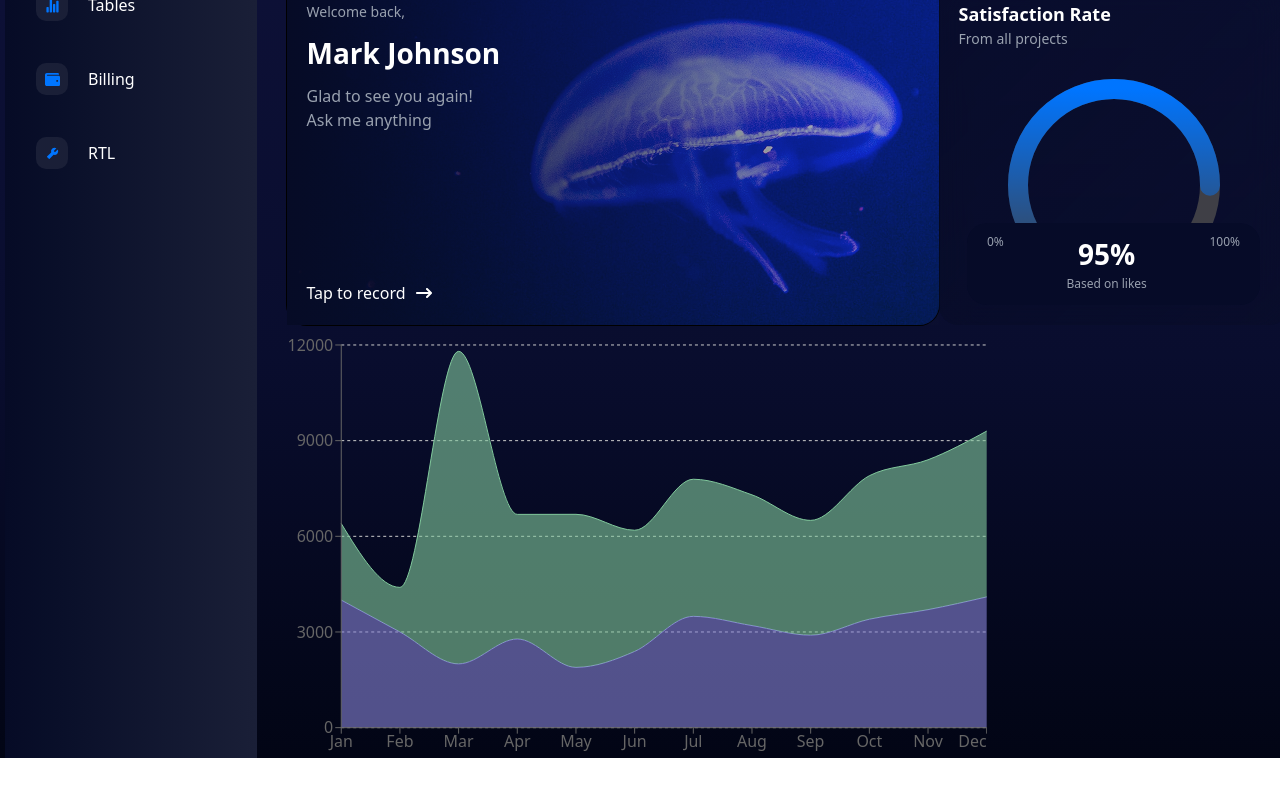
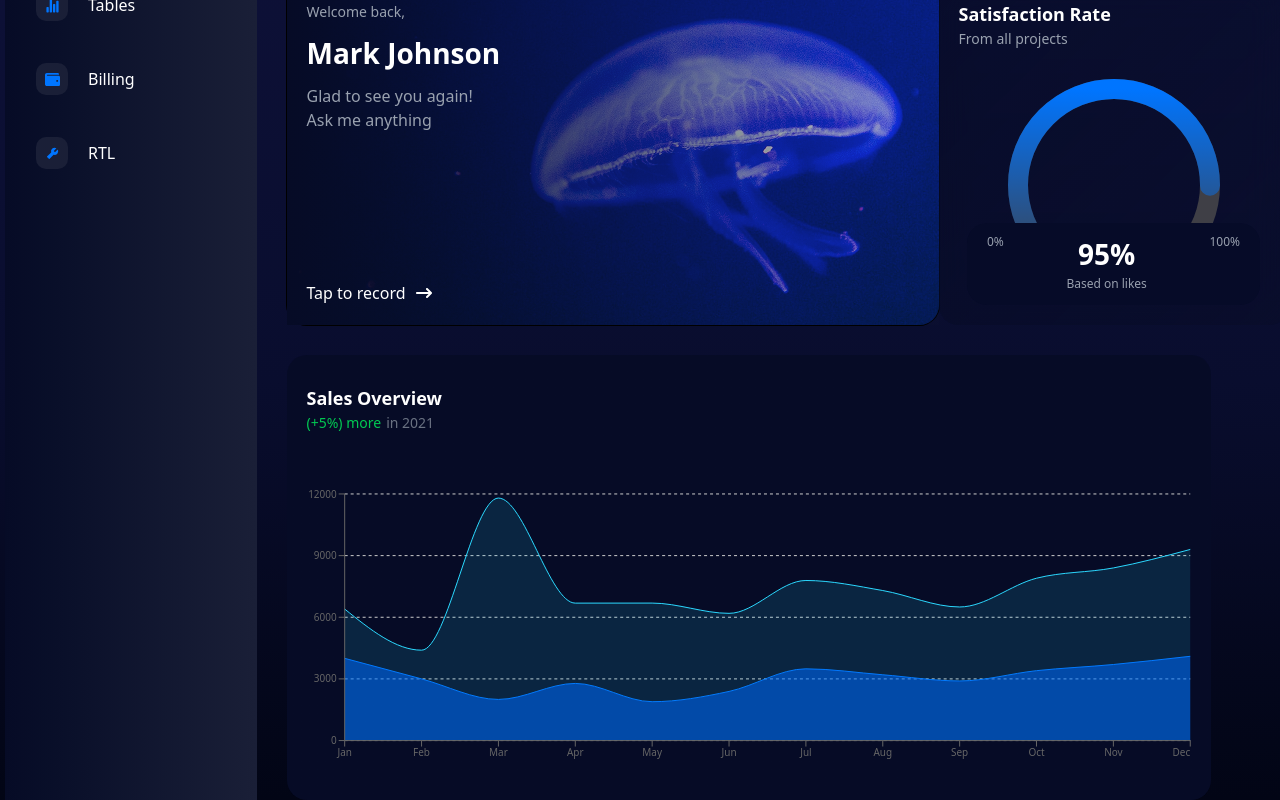
Before and after one commit to Napolite/vision-dahsboard, a React (Vite) app: page / in a window 1280 px wide. Shown: the part 221-1021 px from the top of the page. Before the commit the page ends 979 px from the top, so only its background shows below. Built offline with nearby package versions, Linux system fonts and the light colour scheme.

Commit message:
added graph

```diff
--- a/src/App.css
+++ b/src/App.css
@@ -1,4 +1,4 @@
 #root {
   max-width: 100vw;
-  height: 100%;
+  min-height: 100vh;
 }
--- a/src/components/ui-comp/dashboard-ui/graph.tsx
+++ b/src/components/ui-comp/dashboard-ui/graph.tsx
@@ -29,9 +29,10 @@ const StackedAreaChart = () => {
     <AreaChart
       style={{
         width: "100%",
-        maxWidth: "700px",
-        maxHeight: "70vh",
+        maxWidth: "100%",
+        maxHeight: "296.5px",
         aspectRatio: 1.618,
+        fontSize: 10,
       }}
       responsive
       data={data}
@@ -50,15 +51,15 @@ const StackedAreaChart = () => {
         type="monotone"
         dataKey="uv"
         stackId="1"
-        stroke="#8884d8"
-        fill="#8884d8"
+        stroke="#0075FF"
+        fill="#0075FF"
       />
       <Area
         type="monotone"
         dataKey="pv"
         stackId="1"
-        stroke="#82ca9d"
-        fill="#82ca9d"
+        stroke="#2CD9FF"
+        fill="#2CD9FF36"
       />
     </AreaChart>
   );
--- /dev/null
+++ b/src/components/ui-comp/dashboard-ui/sales-overview.tsx
@@ -0,0 +1,20 @@
+import StackedAreaChart from "./graph";
+
+function SalesOverview() {
+  return (
+    <div className="text-[white] flex flex-col justify-between py-[30px] px-[20.5px] w-[924px] h-[445px] relative rounded-[20px] from-[#060b26] from-[0%] to-[#060b26] to-[100%] bg-gradient-to-br py-[20px] px-[20px] backdrop-blur-lg">
+      <div className="">
+        <p className="text-[18px] text-[#ffffff] font-bold">Sales Overview</p>
+        <div className="flex gap-x-[5px]">
+          <p className="text-[14px] text-green-500">(+5%) more</p>
+          <p className="text-[14px] text-gray-500">in 2021</p>
+        </div>
+      </div>
+      <div>
+        <StackedAreaChart />
+      </div>
+    </div>
+  );
+}
+
+export default SalesOverview;
--- a/src/pages/Dashboard/charts.tsx
+++ b/src/pages/Dashboard/charts.tsx
@@ -1,10 +1,9 @@
-import React from "react";
-import SimpleAreaChart from "../../components/ui-comp/dashboard-ui/graph";
+import SalesOverview from "../../components/ui-comp/dashboard-ui/sales-overview";
 
 function Charts() {
   return (
-    <div>
-      <SimpleAreaChart />
+    <div className="mt-[30px]">
+      <SalesOverview />
     </div>
   );
 }
```
